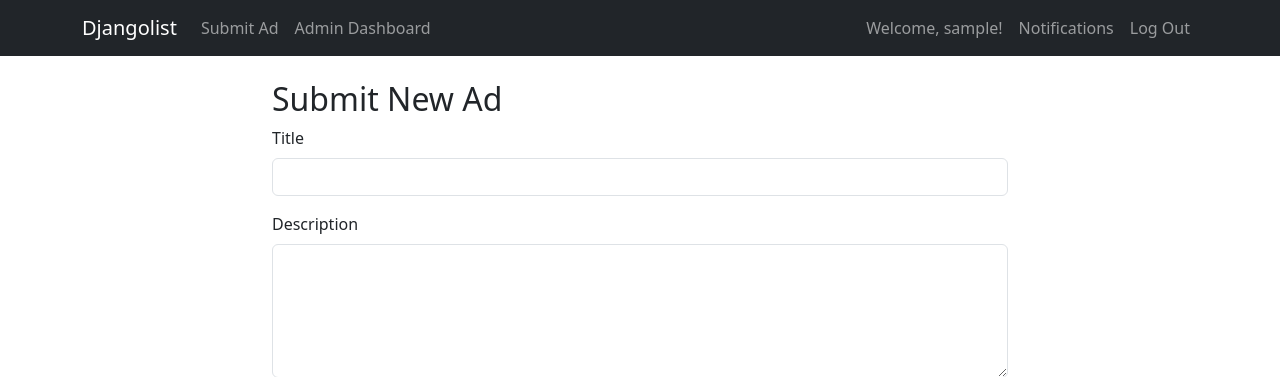
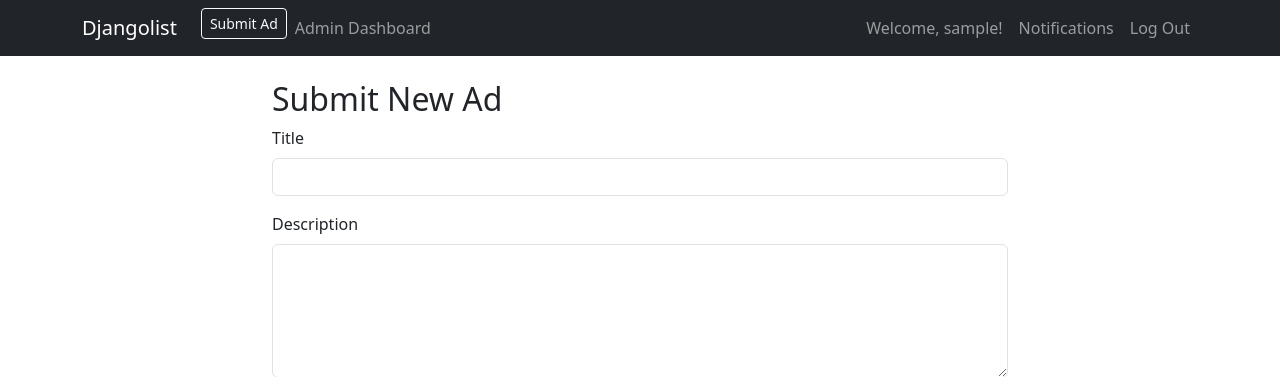
Before and after one commit to bvedant/djangolist, a Django app: page /create/ in a window 1280 px wide. Shown: the top 377 px of the page. Run offline with Django 5.2, Linux system fonts and the light colour scheme; the visitor is signed in with stand-in values (Sample User, id 1); data that the repository does not hold is empty.

Commit message:
Update Submit Ad button styling in navigation
- Change Submit Ad link from nav-link to button style
- Add margin spacing (ms-2) to Submit Ad button
- Apply btn-sm and btn-outline-light classes for better visibility

```diff
--- a/ads/templates/ads/base.html
+++ b/ads/templates/ads/base.html
@@ -16,8 +16,8 @@
             <div class="collapse navbar-collapse" id="navbarNav">
                 <ul class="navbar-nav me-auto">
                     {% if user.is_authenticated %}
-                    <li class="nav-item">
-                        <a class="nav-link" href="{% url 'ads:create' %}">Submit Ad</a>
+                    <li class="nav-item ms-2">
+                        <a class="btn btn-sm btn-outline-light" href="{% url 'ads:create' %}">Submit Ad</a>
                     </li>
                     {% if user.is_staff %}
                     <li class="nav-item">
```
